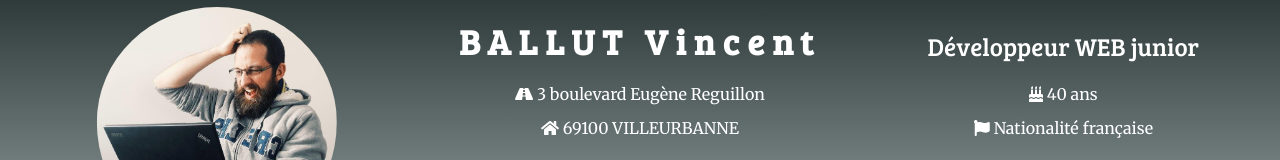
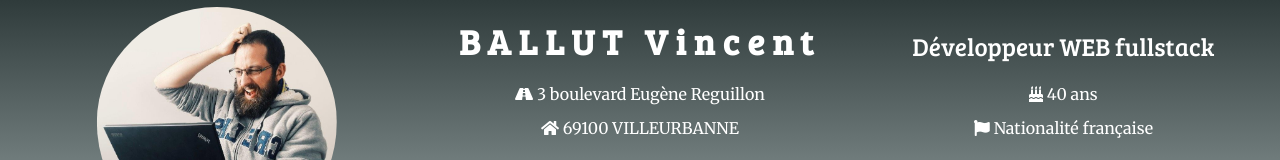
Before and after one commit to ThePuffin/CVDeveloppeur, a React (Create React App) app: page / in a window 1280 px wide. Shown: the top 160 px of the page. Built offline with nearby package versions, Linux system fonts and the light colour scheme.

Commit message:
change job status

```diff
--- a/src/components/presentation/Presentation.js
+++ b/src/components/presentation/Presentation.js
@@ -1,22 +1,24 @@
-import React, { Component } from "react";
-import "./Presentation.css";
-import photoProfil from "../../images/vince.jpg";
+import './Presentation.css';
+
+import React, { Component } from 'react';
+
+import photoProfil from '../../images/vince.jpg';
 
 class Presentation extends Component {
   constructor(props) {
     super(props);
     this.state = {
-      nom: "BALLUT",
-      prenom: "Vincent",
-      poste: "Développeur WEB junior",
-      rue: "3 boulevard Eugène Reguillon",
-      ville: "69100 VILLEURBANNE",
-      tel: "07.81.53.05.38",
-      mail: "ballutvincent@gmail.com",
-      github: "ThePuffin",
-      nationalite: "Nationalité française",
-      situation: "Celibataire",
-      anniversaire: "1981/08/13"
+      nom: 'BALLUT',
+      prenom: 'Vincent',
+      poste: 'Développeur WEB fullstack',
+      rue: '3 boulevard Eugène Reguillon',
+      ville: '69100 VILLEURBANNE',
+      tel: '07.81.53.05.38',
+      mail: 'ballutvincent@gmail.com',
+      github: 'ThePuffin',
+      nationalite: 'Nationalité française',
+      situation: 'Celibataire',
+      anniversaire: '1981/08/13',
     };
     this.age = this.age.bind(this);
   }
@@ -28,7 +30,8 @@ class Presentation extends Component {
     return age;
   }
   render() {
-    return <div>
+    return (
+      <div>
         <div className="row">
           <div className="container d-none d-md-block col-md-4 ">
             <img className="imgProfil" src={photoProfil} alt="Vincent BALLUT" />
@@ -40,9 +43,7 @@ class Presentation extends Component {
                 {this.state.nom} {this.state.prenom}
               </h1>
 
-              <h2 className="col-sm-4 col-md-6 col-6">
-                {this.state.poste}
-              </h2>
+              <h2 className="col-sm-4 col-md-6 col-6">{this.state.poste}</h2>
             </div>
 
             <div className="row">
@@ -80,7 +81,8 @@ class Presentation extends Component {
             </div>
           </div>
         </div>
-      </div>;
+      </div>
+    );
   }
 }
 
```
